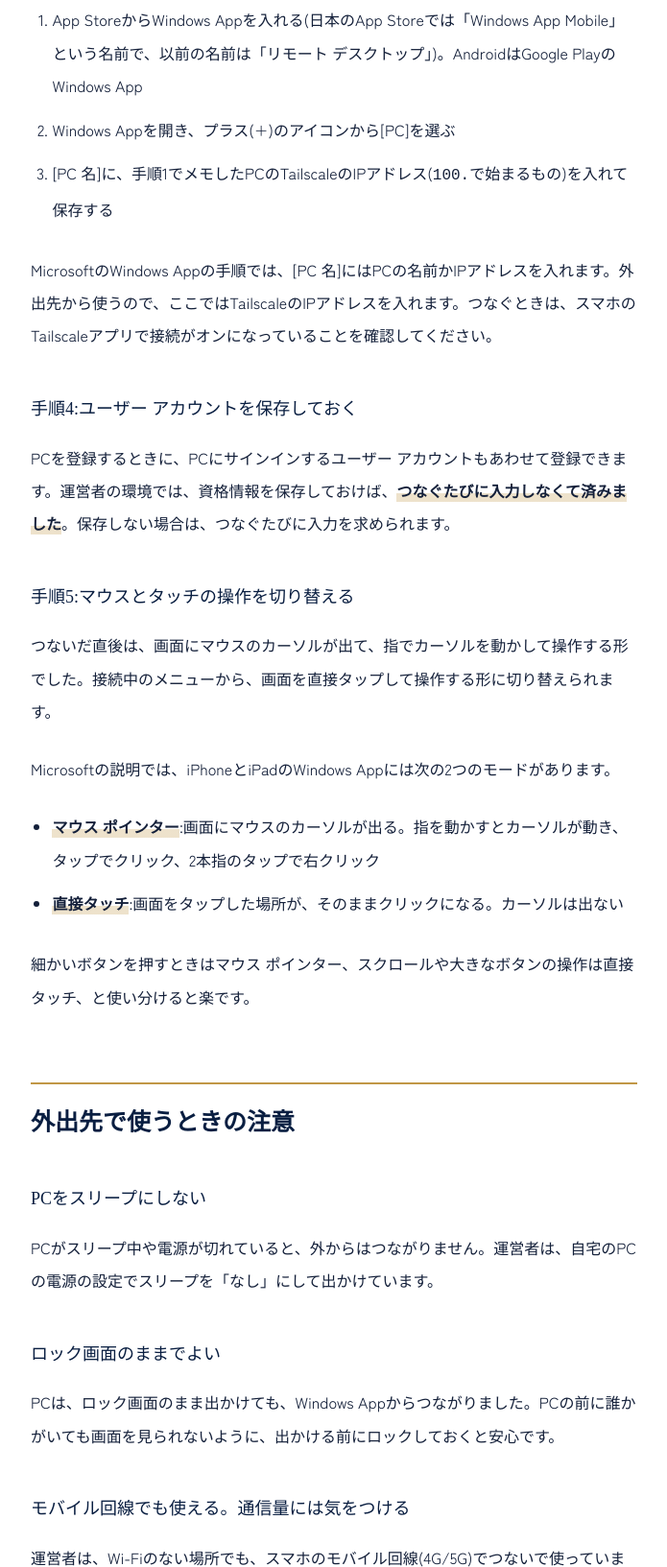
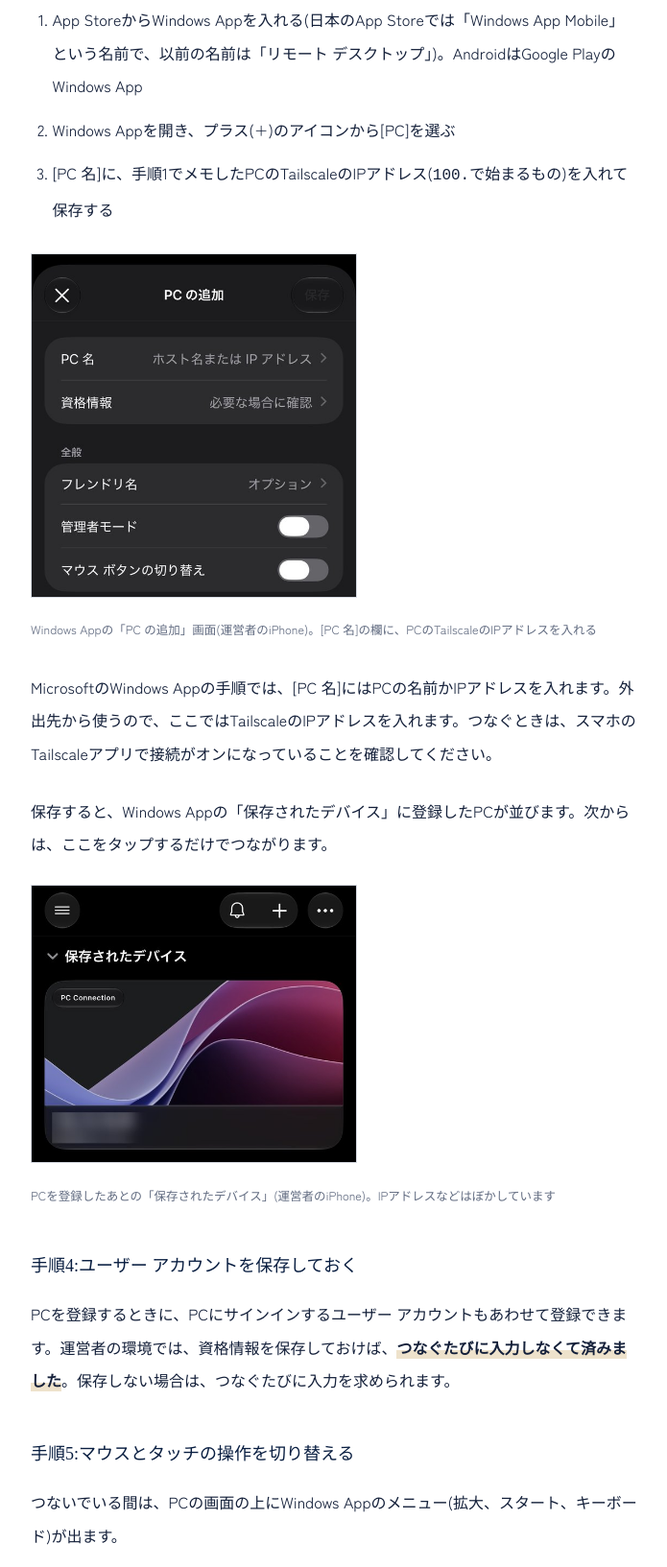
Before and after one commit to t-sugimura-91/setup-inc, a plain HTML site: page column/0016/index.html in a window 1280 px wide. Shown: the part 6962-8595 px from the top of the page at 96% size, without its empty margins (292-987 px from the left). Drawn offline with Linux system fonts and the light colour scheme; a web font is replaced by a local one.

Commit message:
コラム0016にWindows Appの画面写真3枚を追加
PCの追加画面・保存されたデバイス(IPなどはぼかし)・接続中のメニュー(PC画面はぼかし)を手順3と手順5に差し込み、手順5の本文をメニューの写真に合わせて修正。

Co-Authored-By: Claude Opus 5.5 <noreply@anthropic.com>

```diff
--- a/column/0016/index.html
+++ b/column/0016/index.html
@@ -277,13 +277,27 @@ height="0" width="0" style="display:none;visibility:hidden"></iframe></noscript>
         <li>Windows Appを開き、プラス(+)のアイコンから[PC]を選ぶ</li>
         <li>[PC 名]に、手順1でメモしたPCのTailscaleのIPアドレス(<code>100.</code>で始まるもの)を入れて保存する</li>
       </ol>
+      <figure>
+        <img src="wapp-add-pc.jpg" width="600" height="634" alt="iPhoneのWindows Appの「PC の追加」画面。いちばん上の[PC 名]の欄に「ホスト名または IP アドレス」と表示されている" loading="lazy" decoding="async" style="max-width:340px; width:100%; height:auto; border:1px solid var(--rule);">
+        <figcaption>Windows Appの「PC の追加」画面(運営者のiPhone)。[PC 名]の欄に、PCのTailscaleのIPアドレスを入れる</figcaption>
+      </figure>
       <p>MicrosoftのWindows Appの手順では、[PC 名]にはPCの名前かIPアドレスを入れます。外出先から使うので、ここではTailscaleのIPアドレスを入れます。つなぐときは、スマホのTailscaleアプリで接続がオンになっていることを確認してください。</p>
+      <p>保存すると、Windows Appの「保存されたデバイス」に登録したPCが並びます。次からは、ここをタップするだけでつながります。</p>
+      <figure>
+        <img src="wapp-saved.jpg" width="600" height="512" alt="iPhoneのWindows Appの「保存されたデバイス」に、登録したPCが1台表示されている画面(IPアドレスなどはぼかし)" loading="lazy" decoding="async" style="max-width:340px; width:100%; height:auto; border:1px solid var(--rule);">
+        <figcaption>PCを登録したあとの「保存されたデバイス」(運営者のiPhone)。IPアドレスなどはぼかしています</figcaption>
+      </figure>
 
       <h3>手順4:ユーザー アカウントを保存しておく</h3>
       <p>PCを登録するときに、PCにサインインするユーザー アカウントもあわせて登録できます。運営者の環境では、資格情報を保存しておけば、<strong>つなぐたびに入力しなくて済みました</strong>。保存しない場合は、つなぐたびに入力を求められます。</p>
 
       <h3>手順5:マウスとタッチの操作を切り替える</h3>
-      <p>つないだ直後は、画面にマウスのカーソルが出て、指でカーソルを動かして操作する形でした。接続中のメニューから、画面を直接タップして操作する形に切り替えられます。</p>
+      <p>つないでいる間は、PCの画面の上にWindows Appのメニュー(拡大、スタート、キーボード)が出ます。</p>
+      <figure>
+        <img src="wapp-connected.jpg" width="1200" height="612" alt="iPhoneのWindows AppからPCにつないでいる画面。上に拡大・スタート・キーボードの3つのボタンのメニューが出ている(PCの画面の内容はぼかし)" loading="lazy" decoding="async" style="width:100%; height:auto; border:1px solid var(--rule);">
+        <figcaption>iPhoneからPCにつないでいる画面(運営者の環境、2026年11月22日)。上に拡大・スタート・キーボードのメニューが出る(PCの画面の内容はぼかしています)</figcaption>
+      </figure>
+      <p>つないだ直後は、画面にマウスのカーソルが出て、指でカーソルを動かして操作する形でした。運営者の環境では、接続中に、画面を直接タップして操作する形へ切り替えられました。</p>
       <p>Microsoftの説明では、iPhoneとiPadのWindows Appには次の2つのモードがあります。</p>
       <ul>
         <li><strong>マウス ポインター</strong>:画面にマウスのカーソルが出る。指を動かすとカーソルが動き、タップでクリック、2本指のタップで右クリック</li>
```
Also changed, not shown: column/0016/wapp-add-pc.jpg (added), column/0016/wapp-connected.jpg (added), column/0016/wapp-saved.jpg (added).
